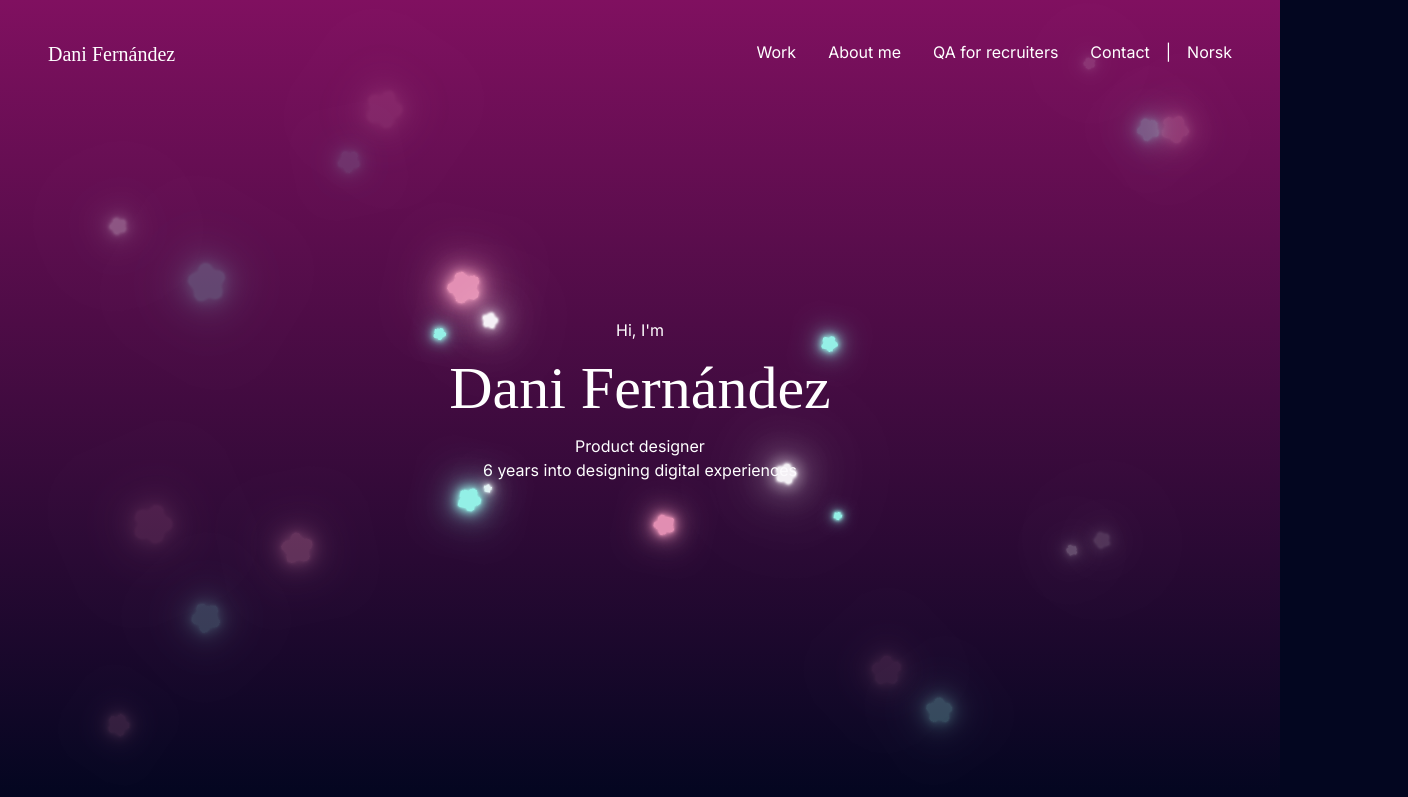
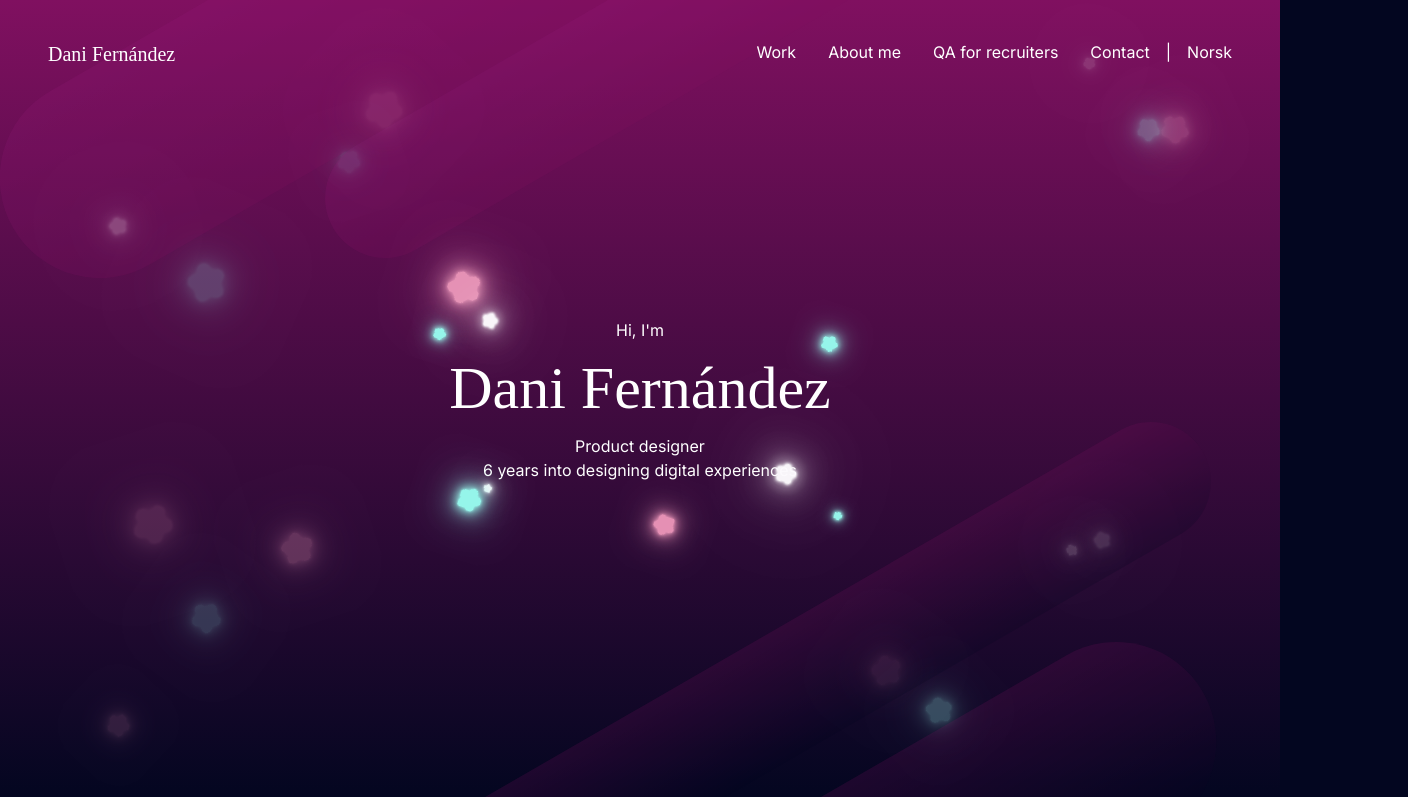
Before and after one commit to Rotshrek/dani-portfolio, a Next.js app in the folder dani-portfolio/: page / in a window 1280 px wide. Shown: the top 797 px of the page, 1408 px wide, since content can reach past the window. Built offline with nearby package versions, Linux system fonts and the light colour scheme.

Commit message:
update: home clouds and setup for pages

```diff
--- /dev/null
+++ b/dani-portfolio/src/app/about/page.tsx
@@ -0,0 +1,9 @@
+"use client"
+
+export default function About() {
+    return (
+        <main className="bg-gradient-to-b from-pink to-purple flex h-screen">
+            <p>About me</p>
+        </main>
+    )
+}
--- a/dani-portfolio/src/app/page.tsx
+++ b/dani-portfolio/src/app/page.tsx
@@ -1,12 +1,14 @@
 "use client"
 
 import BackgroundStars from "@/components/home/background-stars"
+import Clouds from "@/components/home/clouds"
 import NameCard from "@/components/home/name-card"
 
 export default function Home() {
     return (
         <main className="bg-gradient-to-b from-pink to-purple flex h-screen">
             <BackgroundStars />
+            <Clouds />
             <NameCard />
         </main>
     )
--- /dev/null
+++ b/dani-portfolio/src/app/qa/page.tsx
@@ -0,0 +1,9 @@
+"use client"
+
+export default function QA() {
+    return (
+        <main className="bg-gradient-to-b from-pink to-purple flex h-screen">
+            <p>QA for recruiters</p>
+        </main>
+    )
+}
--- /dev/null
+++ b/dani-portfolio/src/app/work1/page.tsx
@@ -0,0 +1,9 @@
+"use client"
+
+export default function Work1() {
+    return (
+        <main className="bg-gradient-to-b from-pink to-purple flex h-screen">
+            <p>Work 1</p>
+        </main>
+    )
+}
--- /dev/null
+++ b/dani-portfolio/src/app/work2/page.tsx
@@ -0,0 +1,9 @@
+"use client"
+
+export default function Work2() {
+    return (
+        <main className="bg-gradient-to-b from-pink to-purple flex h-screen">
+            <p>Work 2</p>
+        </main>
+    )
+}
--- /dev/null
+++ b/dani-portfolio/src/app/work3/page.tsx
@@ -0,0 +1,9 @@
+"use client"
+
+export default function Work3() {
+    return (
+        <main className="bg-gradient-to-b from-pink to-purple flex h-screen">
+            <p>Work 3</p>
+        </main>
+    )
+}
--- /dev/null
+++ b/dani-portfolio/src/components/home/clouds.tsx
@@ -0,0 +1,68 @@
+"use client"
+
+import { CSSProperties } from "react"
+
+const cloudsProps = [
+    {
+        height: 25,
+        side: "top",
+        top: -20,
+        toX: -5,
+    },
+    {
+        height: 15,
+        side: "top",
+        top: -15,
+        toX: 20,
+    },
+    {
+        height: 15,
+        side: "bottom",
+        bottom: 0,
+        toX: 0,
+    },
+    {
+        height: 25,
+        side: "bottom",
+        bottom: -35,
+        toX: 0,
+    },
+]
+
+const clouds = cloudsProps.map((cloud, i) => {
+    let fromX = -100,
+        fromY = 80,
+        xDirection = "right",
+        gradient = "bg-gradient-to-b from-pink to-purple"
+
+    if (cloud.side === "top") {
+        fromX = 100
+        fromY = -80
+        xDirection = "left"
+        gradient = "bg-gradient-to-t from-pink to-lightPink"
+    }
+
+    return (
+        <div
+            key={i}
+            className="absolute animate-show-up opacity-20"
+            style={
+                {
+                    "--fromX": fromX + "vw",
+                    "--fromY": fromY + "vh",
+                    [cloud.side]: cloud[cloud.side as "top" | "bottom"] + "%",
+                    [xDirection]: cloud.toX + "%",
+                    animation: `show-up 2.5s`,
+                    width: "90%",
+                    height: cloud.height + "%",
+                } as CSSProperties
+            }
+        >
+            <div className={`${gradient} rounded-full -rotate-[30deg] w-full h-full`} />
+        </div>
+    )
+})
+
+export default function Clouds() {
+    return <div>{clouds}</div>
+}
--- a/dani-portfolio/src/components/home/front-stars.tsx
+++ b/dani-portfolio/src/components/home/front-stars.tsx
@@ -1,4 +1,9 @@
-export const frontStars = [
+"use client"
+
+import Image from "next/image"
+import { CSSProperties } from "react"
+
+const frontStars = [
     {
         color: "pink",
         yDirection: "top",
@@ -72,3 +77,42 @@ export const frontStars = [
         size: 40,
     },
 ]
+
+const stars = frontStars.map((star, i) => {
+    let fromX = -30,
+        fromY = 30
+
+    if (star.xDirection === "right") fromX = 30
+    if (star.yDirection === "top") fromY = -30
+
+    return (
+        <div
+            key={i}
+            className="absolute animate-show-up"
+            style={
+                {
+                    "--fromX": fromX + "vw",
+                    "--fromY": fromY + "vh",
+                    [star.yDirection]: star[star.yDirection as "top" | "bottom"],
+                    [star.xDirection]: star[star.xDirection as "left" | "right"],
+                    animation: `show-up 2.5s`,
+                } as CSSProperties
+            }
+        >
+            <Image
+                className="animate-spin animate-pulse "
+                src={`/${star.color}-star.svg`}
+                alt="star"
+                width={star.size}
+                height={star.size}
+                style={{
+                    animation: `pulse 3s infinite, spin 7s linear infinite`,
+                }}
+            />
+        </div>
+    )
+})
+
+export default function FrontStars() {
+    return <div>{stars}</div>
+}
--- a/dani-portfolio/src/components/home/name-card.tsx
+++ b/dani-portfolio/src/components/home/name-card.tsx
@@ -1,48 +1,11 @@
 "use client"
 
-import Image from "next/image"
-import { CSSProperties } from "react"
-import { frontStars } from "./front-stars"
-
-const stars = frontStars.map((star, i) => {
-    let fromX = -30,
-        fromY = 30
-
-    if (star.xDirection === "right") fromX = 30
-    if (star.yDirection === "top") fromY = -30
-
-    return (
-        <div
-            key={i}
-            className="absolute animate-show-up"
-            style={
-                {
-                    "--fromX": fromX + "vw",
-                    "--fromY": fromY + "vh",
-                    [star.yDirection]: star[star.yDirection as "top" | "bottom"],
-                    [star.xDirection]: star[star.xDirection as "left" | "right"],
-                    animation: `show-up 2.5s`,
-                } as CSSProperties
-            }
-        >
-            <Image
-                className="animate-spin animate-pulse "
-                src={`/${star.color}-star.svg`}
-                alt="star"
-                width={star.size}
-                height={star.size}
-                style={{
-                    animation: `pulse 3s infinite, spin 7s linear infinite`,
-                }}
-            />
-        </div>
-    )
-})
+import FrontStars from "./front-stars"
 
 export default function NameCard() {
     return (
         <div className="text-white m-auto w-fit text-center">
-            <div>{stars}</div>
+            <FrontStars />
             <p>Hi, I&#39;m</p>
             <p className="font-serif text-6xl my-4 animate-enlarge">Dani Fernández</p>
             <p>Product designer</p>
--- a/dani-portfolio/src/components/navbar.tsx
+++ b/dani-portfolio/src/components/navbar.tsx
@@ -3,7 +3,7 @@ export default function Navbar() {
         dividerClasses = "text-white py-2"
 
     return (
-        <div className="flex justify-between pt-8 px-8 absolute w-full">
+        <div className="flex justify-between pt-8 px-8 absolute w-full z-50">
             <div className="flex">
                 <a href="/" className={urlClasses + " font-serif text-xl"}>
                     Dani Fernández
--- a/dani-portfolio/tailwind.config.js
+++ b/dani-portfolio/tailwind.config.js
@@ -7,6 +7,7 @@ module.exports = {
     ],
     theme: {
         colors: {
+            lightPink: "#951A7A",
             pink: "#801060",
             purple: "#030620",
             white: "#ffffff",
```
